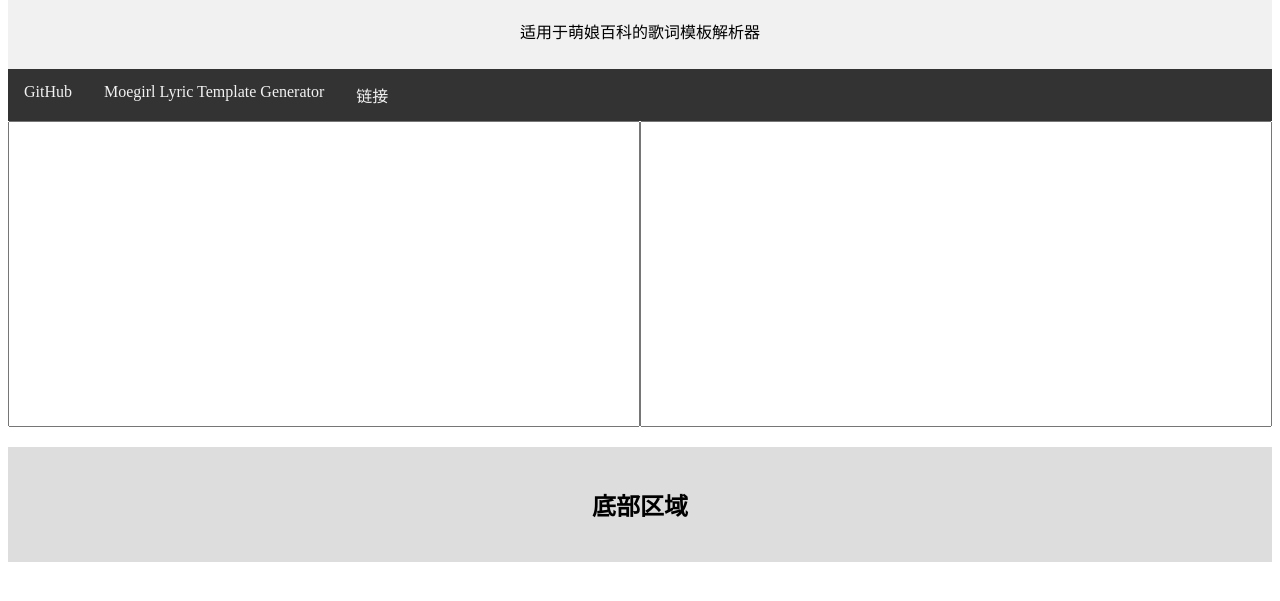
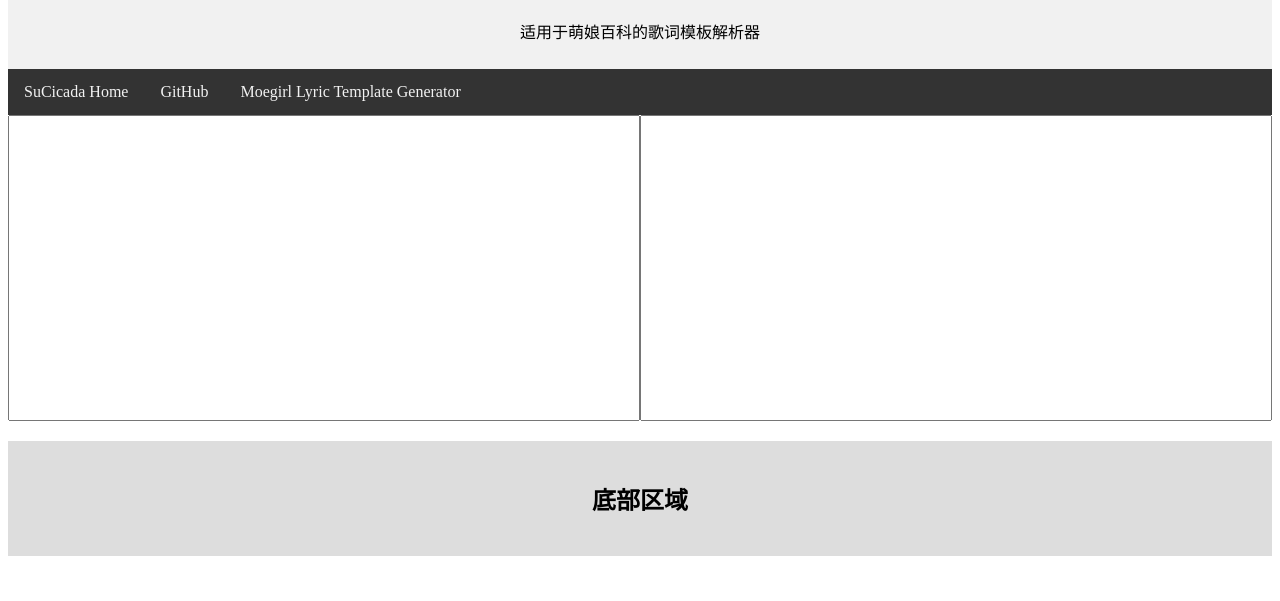
Before and after one commit to SuCicada/Moegirl-Lyric-Template-Parser, a plain HTML site: page index.html in a window 1280 px wide. Shown: the part 79-680 px from the top of the page. Drawn offline with nearby package versions, Linux system fonts and the light colour scheme.

Commit message:
2021年12月13日 17:35:18

```diff
--- a/index.html
+++ b/index.html
@@ -88,9 +88,9 @@
     </div>
 
     <div class="topnav">
+        <a href="https://sucicada.github.io/">SuCicada Home</a>
         <a href="https://github.com/SuCicada/Moegirl-Lyric-Template-Parser">GitHub</a>
         <a href="https://sucicada.github.io/Moegirl-Lyric-Template-Generator/">Moegirl Lyric Template Generator</a>
-        <a href="#">链接</a>
     </div>
 
     <div class="row" id="main">
```
